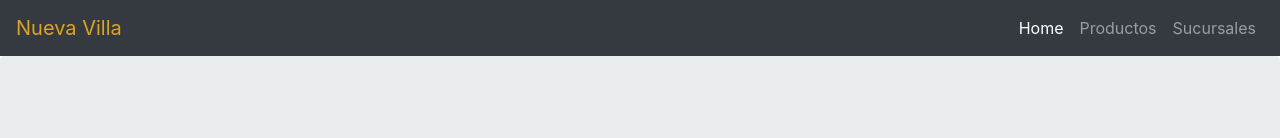
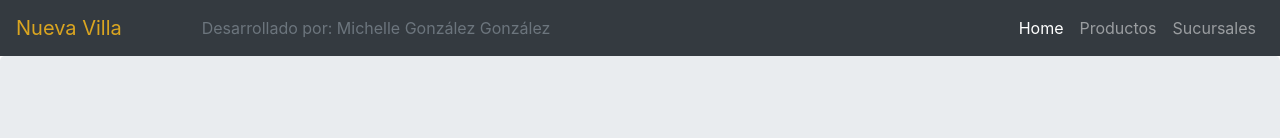
Before and after one commit to Michell-97/Michell-97.github.io, a plain HTML site: page index.html in a window 1280 px wide. Shown: the top 138 px of the page. Drawn offline with nearby package versions, Linux system fonts and the light colour scheme.

Commit message:
v2-add info about devloper

```diff
--- a/index2.html
+++ b/index.html
@@ -22,7 +22,11 @@
     <!-- breack-point -->
     <nav class="navbar navbar-expand-lg navbar-dark bg-dark">
         <a class="navbar-brand text-principal" href="#">Nueva Villa</a>
-
+        <ul class="nav ml-5">
+            <li class="nav-item">
+              <a class="nav-link disabled" href="#" tabindex="-1" aria-disabled="true">Desarrollado por: Michelle González González</a>
+            </li>
+          </ul>
         <!-- funcion de js  -->
         <button class="navbar-toggler" type="button" data-toggle="collapse" data-target="#navbarNav"
             aria-controls="navbarNav" aria-expanded="false" aria-label="Toggle navigation">
```
